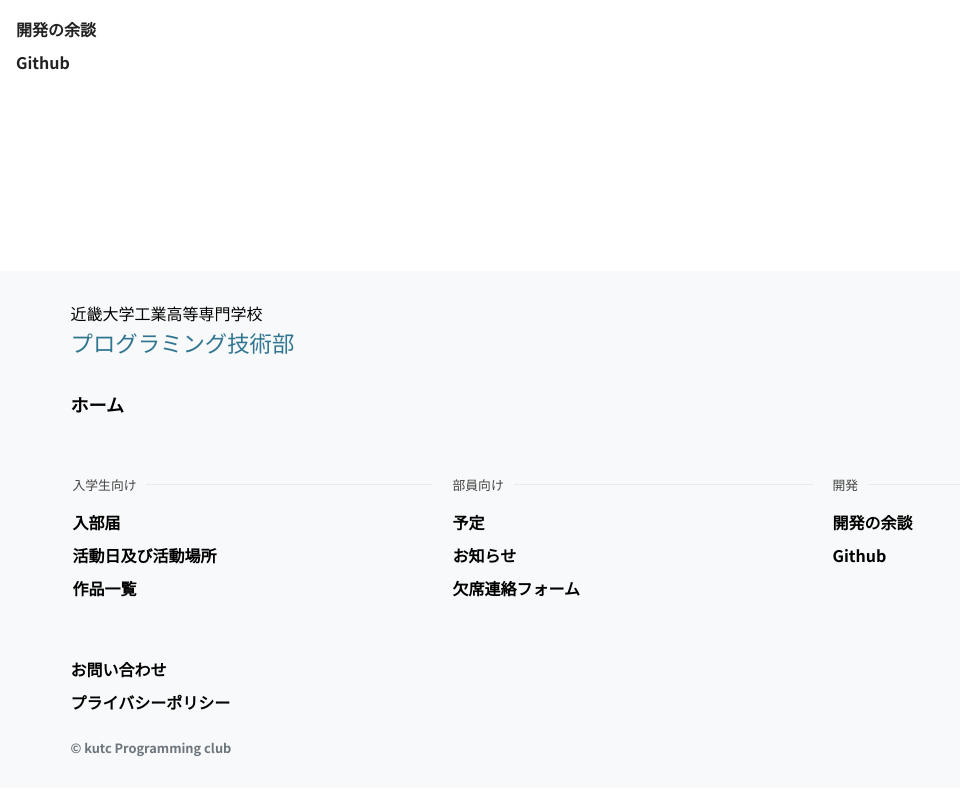
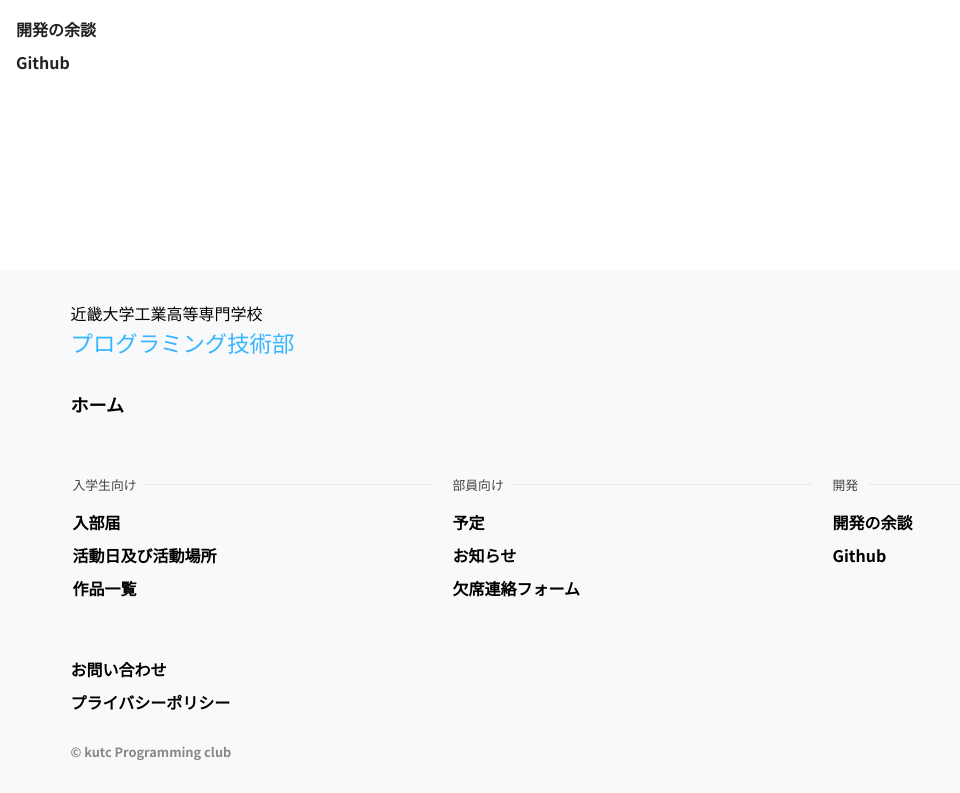
Before and after one commit to mokkun55/procon-homepage, a Next.js app: page /registration in a window 1280 px wide. Shown: the part 579-1372 px from the top of the page, without its empty margins (0-960 px from the left). Built offline with nearby package versions, Linux system fonts and the light colour scheme; a small style sheet from the web is missing.

Commit message:
feat: フッターのスタイルを改善し、著作権表示を小さなフォントに変更

```diff
--- a/src/components/Footer/index.module.scss
+++ b/src/components/Footer/index.module.scss
@@ -1,11 +1,16 @@
 .footer{
-    background-color: #f8f9fa;
+    background-color: var(--header-footer-bg);
     padding: 30px 70px;
     font-weight: 700;
 
+    .container{
+        max-width: 1400px;
+        margin: 0 auto;
+    }
+
     .copyright{
         font-size: 0.8rem;
-        color: #6c757d;
+        color: var(--text-date-primary);
         margin-top: 1rem;
     }
 
@@ -14,11 +19,7 @@
       }
 
     .copyrightContainer{
-        padding: 0 0.5rem;
-        .container{
-            max-width: 1400px;
-            margin: 0 auto;
-        }
+        @extend .topText;
     }
 
     .topText {
@@ -29,7 +30,7 @@
         }
         .club{
             font-size:1.4rem;
-            color:#307690;
+            color: var(--text-link);
             margin:0 0 2.0rem;
         }
 
--- a/src/components/Footer/index.tsx
+++ b/src/components/Footer/index.tsx
@@ -47,7 +47,7 @@ export const Footer = (props: Props) => {
         </div>
 
         <div className={styles.copyrightContainer}>
-          <p className={styles.copyright}>© kutc Programming club</p>
+          <small className={styles.copyright}>&copy; kutc Programming club</small>
         </div>
       </div>
     </div>
```
